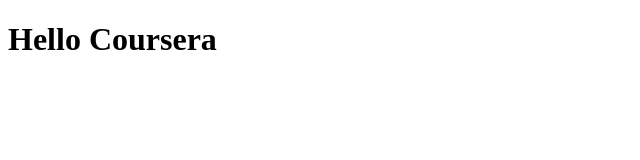
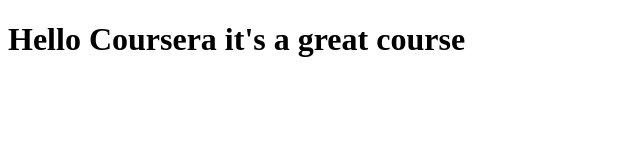
Before and after one commit to jotaalessandra/coursera-test, a plain HTML site: page site/index.html in a window 1280 px wide. Shown: the whole page, without its empty margins (0-640 px from the left). Drawn offline with Linux system fonts and the light colour scheme.

Commit message:
Small adition to our page content

```diff
--- a/site/index.html
+++ b/site/index.html
@@ -6,6 +6,6 @@
     <title>Hello Coursera</title>
 </head>
 <body>
-    <h1>Hello Coursera</h1>
+    <h1>Hello Coursera it's a great course</h1>
 </body>
 </html>
```
